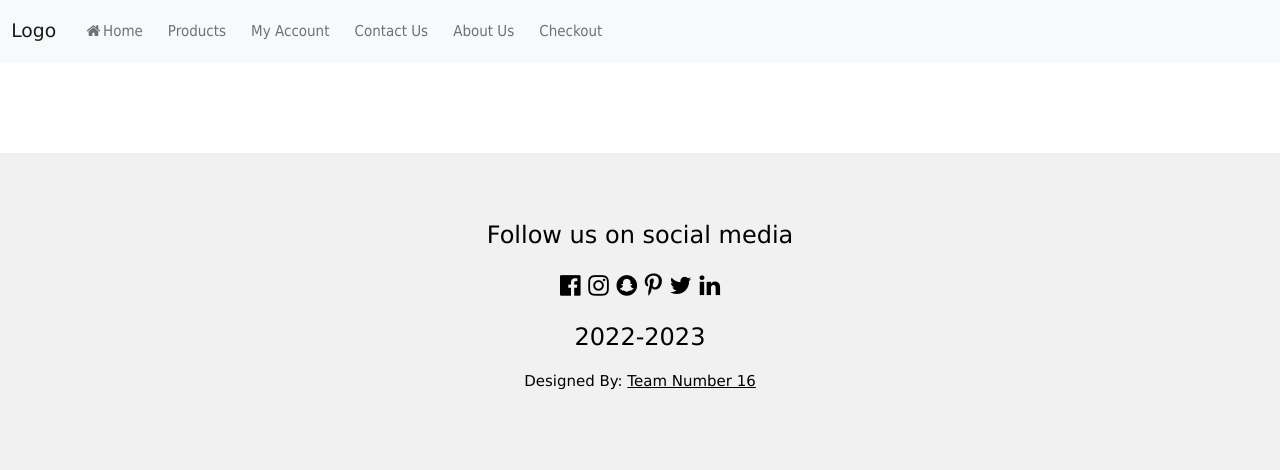
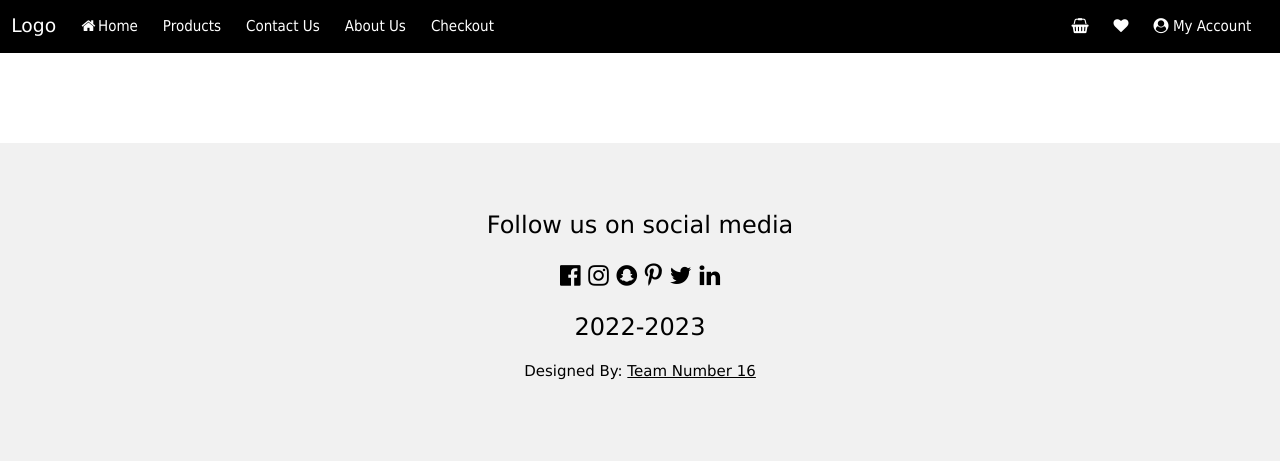
Before and after one commit to AdamMorris668/Group-16-TeamProject, a PHP site: page / in a window 1280 px wide. Shown: the top 470 px of the page. Run offline with PHP 8.4, Linux system fonts and the light colour scheme.

Commit message:
changes made to the nav bar

```diff
--- a/SRC/css/style.css
+++ b/SRC/css/style.css
@@ -1,7 +1,24 @@
 /* Header, Navigation Bar */
 .navbar-nav .nav-item{
-  padding: 5px;
   font-family: Tahoma, Geneva, sans-serif;
+}
+
+.navbar{
+  background-color: black;
+}
+
+.navbar-nav li {
+  margin-right: 10px;
+}
+
+.navbar-brand,
+.nav-link{
+  color: white !important;
+}
+
+.navbar-nav .nav-item .nav-link:hover {
+  font-weight: bold;
+  background-color: #454545;
 }
 
 /* About Us page */
@@ -158,7 +175,7 @@
   background-color: lightgray;
 }
 
-.card-link.no-underline{
+.card-link{
   text-decoration: none;
 }
 
--- a/SRC/header.php
+++ b/SRC/header.php
@@ -1,7 +1,7 @@
 
 <header>
   <!-- Navbar class used to locat the navbar in the landing page -->
-  <nav class="navbar navbar-expand-lg navbar-light bg-light">
+  <nav class="navbar navbar-expand-lg">
     <div class="container-fluid">
       <a class="navbar-brand" href="index.php">Logo</a>
       <button class="navbar-toggler" type="button" data-bs-toggle="collapse" data-bs-target="#navbarNav" aria-controls="navbarNav" aria-expanded="false" aria-label="Toggle navigation">
@@ -11,10 +11,15 @@
         <ul class="navbar-nav">
           <li class="nav-item<?= isset($_GET['page']) && $_GET['page'] == 'home' ? ' active' : '' ?>"><a class="nav-link" href="index.php?page=home"><i class="fa fa-fw fa-home"></i>Home</a></li>
           <li class="nav-item<?= isset($_GET['page']) && $_GET['page'] == 'product' ? ' active' : '' ?>"><a class="nav-link" href="products.php?page=product">Products</a></li>
-          <li class="nav-item<?= isset($_GET['page']) && $_GET['page'] == 'account' ? ' active' : '' ?>"><a class="nav-link" href="login.php?page=account">My Account</a></li>
+
           <li class="nav-item<?= isset($_GET['page']) && $_GET['page'] == 'contact' ? ' active' : '' ?>"><a class="nav-link" href="contactUs.php?page=contact">Contact Us</a></li>
           <li class="nav-item<?= isset($_GET['page']) && $_GET['page'] == 'about' ? ' active' : '' ?>"><a class="nav-link" href="aboutUs.php?page=about">About Us</a></li>
           <li class="nav-item<?= isset($_GET['page']) && $_GET['page'] == 'cart' ? ' active' : '' ?>"><a class="nav-link" href="cart.php?page=cart">Checkout</a></li>
+        </ul>
+        <ul class="navbar-nav ms-auto">
+          <li class="nav-item<?= isset($_GET['page']) && $_GET['page'] == 'basket' ? ' active' : '' ?>"><a class="nav-link " href="basket.php?page=basket"><i class="fa fa-shopping-basket"></i></a></li>
+          <li class="nav-item<?= isset($_GET['page']) && $_GET['page'] == 'wishlist' ? ' active' : '' ?>"><a class="nav-link" href="wishlist.php?page=wishlist"><i class="fa fa-heart"></i></a></li>
+          <li class="nav-item<?= isset($_GET['page']) && $_GET['page'] == 'account' ? ' active' : '' ?>"><a class="nav-link" href="login.php?page=account"><i class="fa fa-regular fa-user-circle"></i> My Account</a></li>
         </ul>
       </div>
       <!-- form used to enter search queries -->
```
Also changed, not shown: SRC/viewProduct.php (+36 -1 lines).
